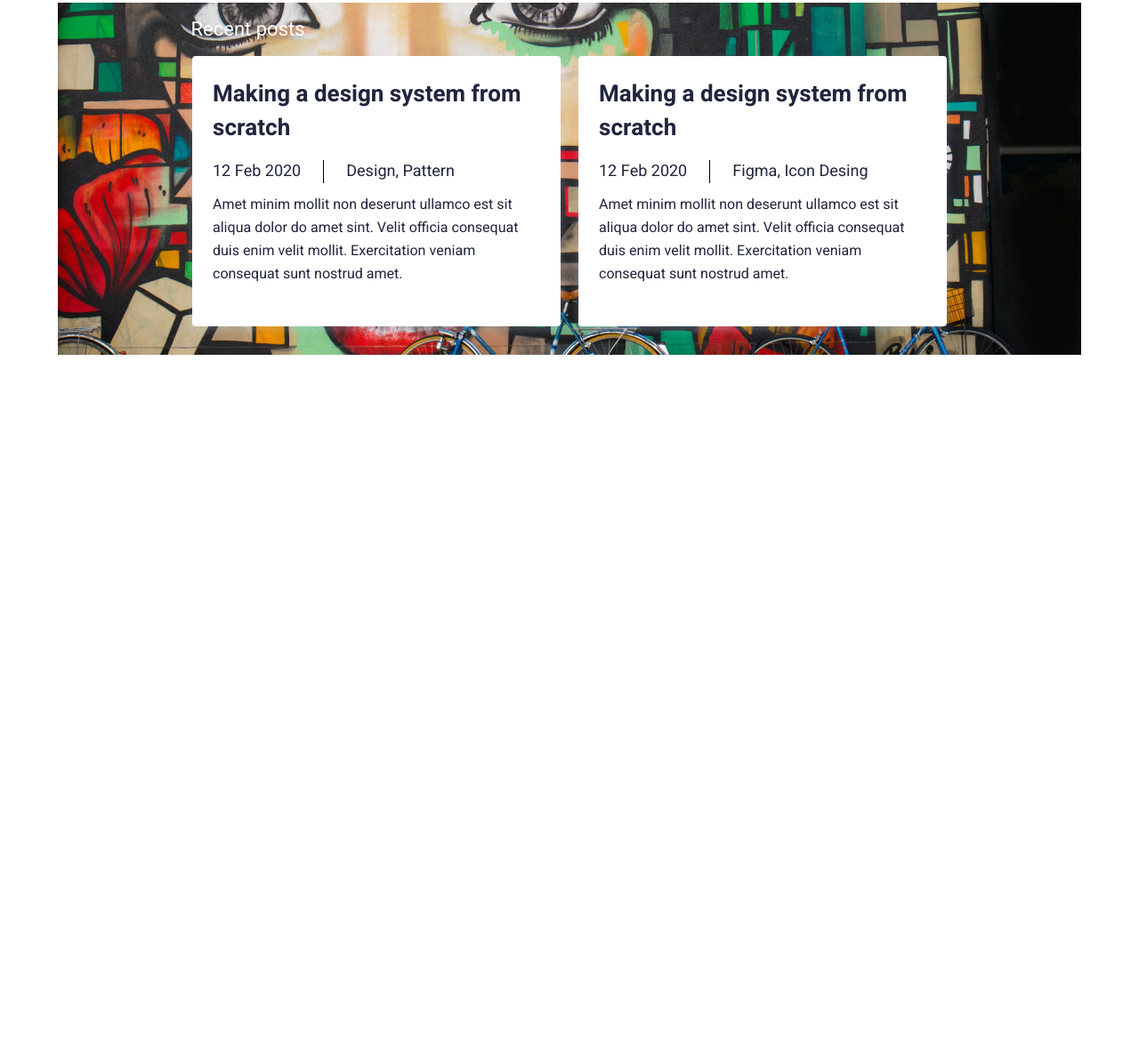
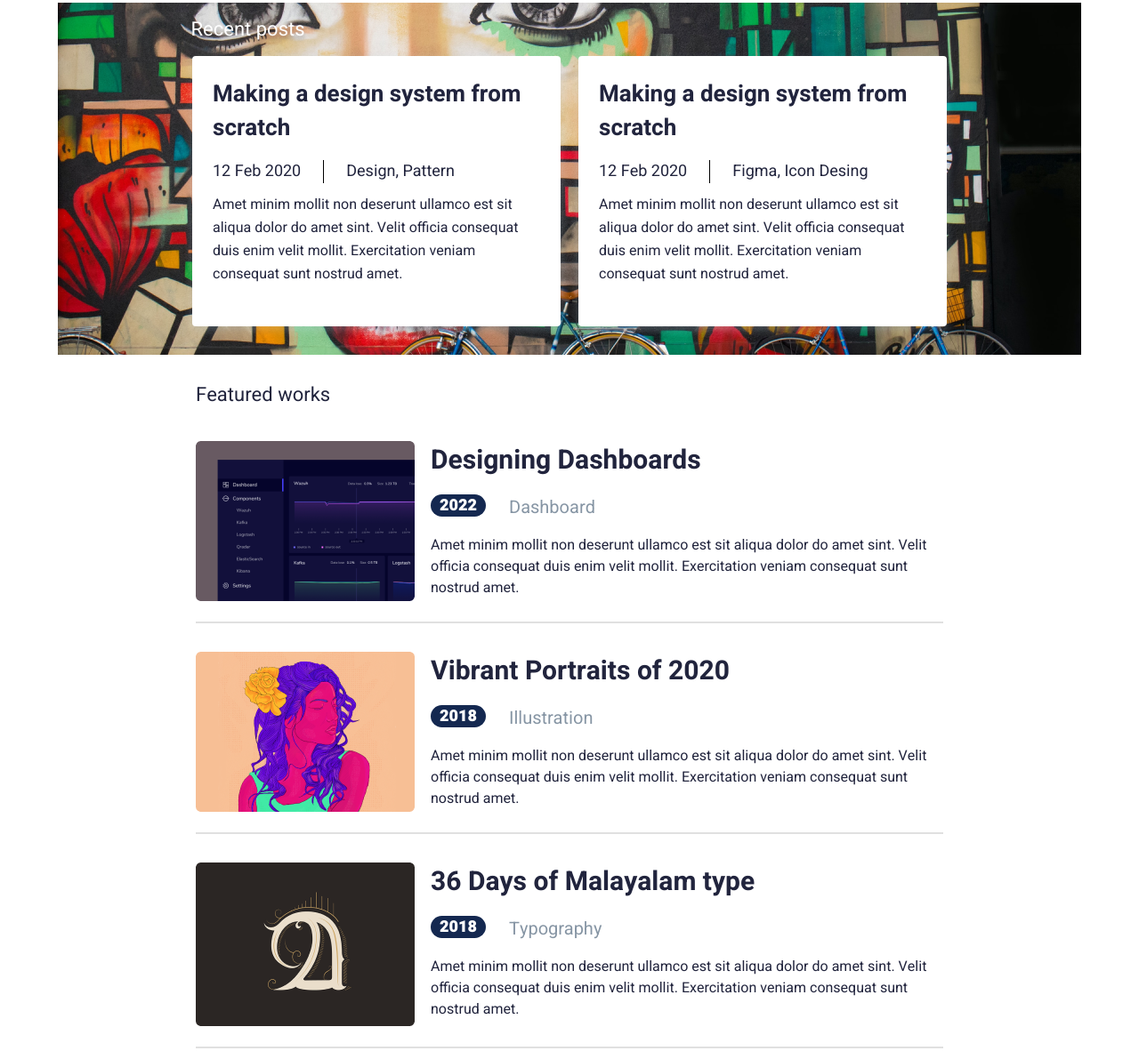
Before and after one commit to Bazjam/3MD-Flex-Grid-Layout, a website built with webpack: page html_ts_boilerplate/src/index.html in a window 1280 px wide. Shown: the part 577-1759 px from the top of the page at 89% size. Before the commit the page ends 976 px from the top, so only its background shows below. Built offline with nearby package versions, Linux system fonts and the light colour scheme; files whose address does not match are found by name.

Commit message:
Fixed images

```diff
--- a/html_ts_boilerplate/src/index.html
+++ b/html_ts_boilerplate/src/index.html
@@ -95,15 +95,15 @@
   </div>
 </section>
 
-<!-- <section class="works">
+<section class="works">
   <div class="works__title-text mb-22px">
     <p class="fs-22px lh-60px">
       Featured works
     </p>
   </div>
-
+  <div class="works__line-wrapper">
     <div class="works__wrapper mb-16px">
-    <div class="works__img mr-18px">
+      <div class="works__img-one mr-18px">
         <img src="./assets/images/work-one.png" alt="">
       </div>
       <div class="works__text-wrapper">
@@ -129,9 +129,11 @@
       </div>
     </div>
     <div class="works__line mb-32px"></div>
+  </div>
 
+  <div class="works__line-wrapper">
     <div class="works__wrapper mb-16px">
-    <div class="works__img mr-18px">
+      <div class="works__img-one mr-18px">
         <img src="./assets/images/work-two.png" alt="">
       </div>
       <div class="works__text-wrapper">
@@ -157,9 +159,11 @@
       </div>
     </div>
     <div class="works__line mb-32px"></div>
+  </div>
 
+  <div class="works__line-wrapper">
     <div class="works__wrapper mb-16px">
-    <div class="works__img mr-18px">
+      <div class="works__img-one mr-18px">
         <img src="./assets/images/work-three.png" alt="">
       </div>
       <div class="works__text-wrapper">
@@ -185,6 +189,7 @@
       </div>
     </div>
     <div class="works__line mb-83px"></div>
+  </div>
 
   <div id="contact" class="footer mb-26px">
     <a href="http://www.facebook.com"><img class="mr-35px" src="./assets/images/face.png" alt=""></a>
@@ -199,7 +204,7 @@
 
 
 
-</section> -->
+</section>
 
 
 
```
Lines whose indentation alone changed are shown as unchanged.
